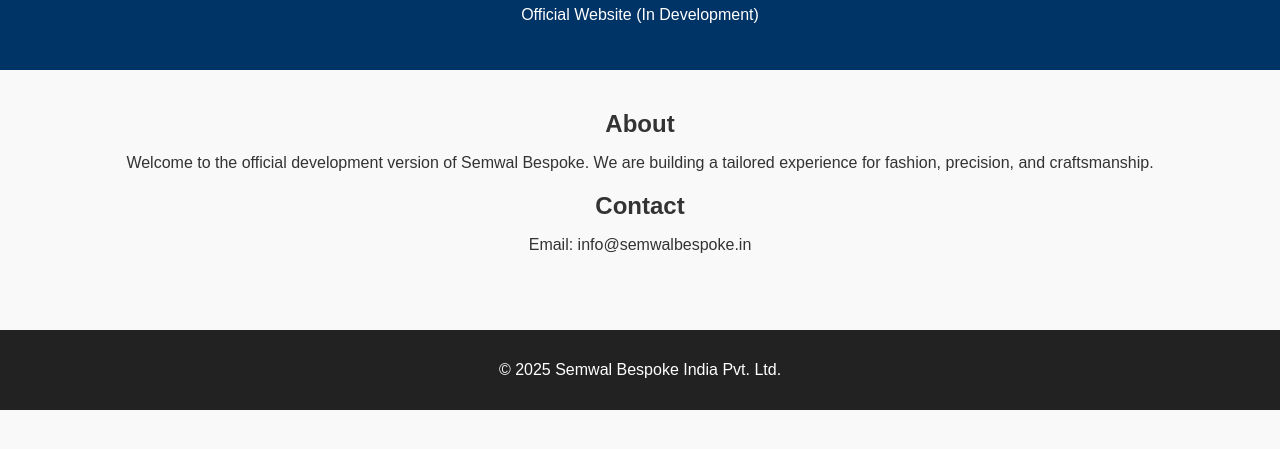
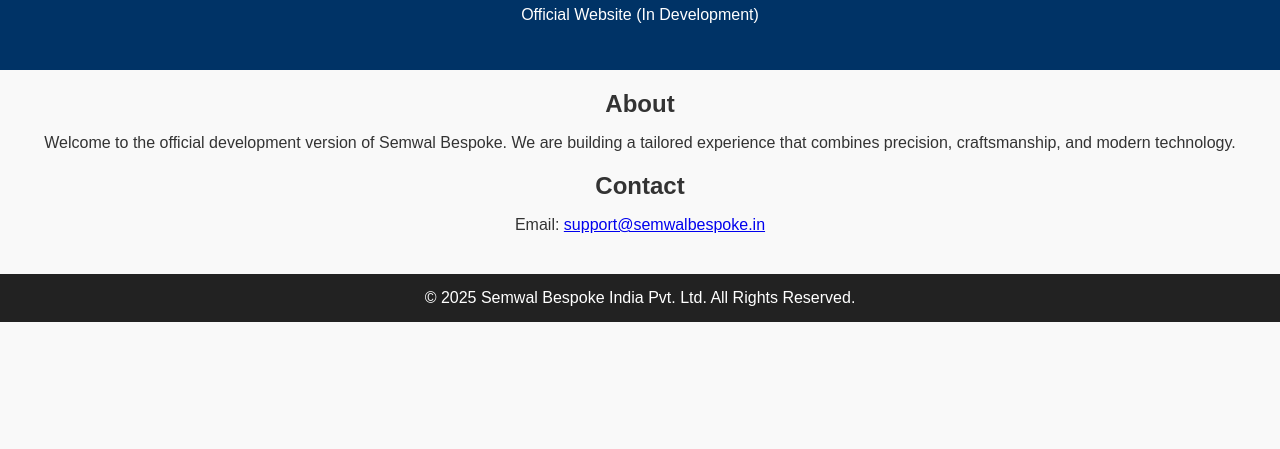
Before and after one commit to jsonyung/semwalbespoke.github.io, a plain HTML site: page index.html in a window 1280 px wide. Shown: the part 237-686 px from the top of the page. Drawn offline with Linux system fonts and the light colour scheme.

Commit message:
Update index.html

```diff
--- a/index.html
+++ b/index.html
@@ -3,33 +3,31 @@
 <head>
   <meta charset="UTF-8" />
   <meta name="viewport" content="width=device-width, initial-scale=1.0" />
-    <title>Semwal Bespoke | In Development</title>
+  <title>Semwal Bespoke India Pvt. Ltd.</title>
   <link rel="stylesheet" href="style.css" />
 </head>
 <body>
-    <header>
+  <header class="hero">
     <img src="assets/logo.png" alt="Semwal Bespoke Logo" class="logo" />
-      <h1>Semwal Bespoke India Pvt. Ltd.</h1>
-      <p>Official Website (In Development)</p>
+    <h1 class="fade-in">Semwal Bespoke India Pvt. Ltd.</h1>
+    <p class="subtitle fade-in-delay">Official Website (In Development)</p>
   </header>
 
-    <main>
-      <section>
+  <section class="content fade-up">
     <h2>About</h2>
     <p>
       Welcome to the official development version of Semwal Bespoke.
-          We are building a tailored experience for fashion, precision, and craftsmanship.
+      We are building a tailored experience that combines precision, craftsmanship, and modern technology.
     </p>
   </section>
 
-      <section>
+  <section class="contact fade-up">
     <h2>Contact</h2>
-        <p>Email: info@semwalbespoke.in</p>
+    <p>Email: <a href="mailto:support@semwalbespoke.in">support@semwalbespoke.in</a></p>
   </section>
-    </main>
 
   <footer>
-      <p>© 2025 Semwal Bespoke India Pvt. Ltd.</p>
+    © 2025 Semwal Bespoke India Pvt. Ltd. All Rights Reserved.
   </footer>
 
   <script src="script.js"></script>
```
Lines whose indentation alone changed are shown as unchanged.
